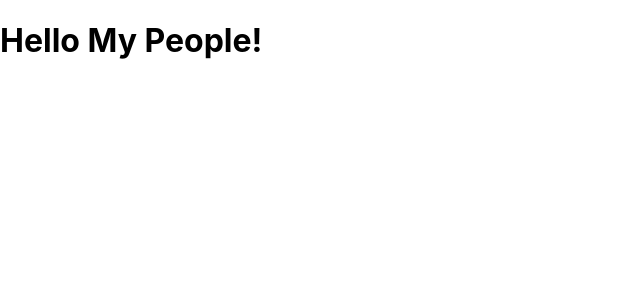
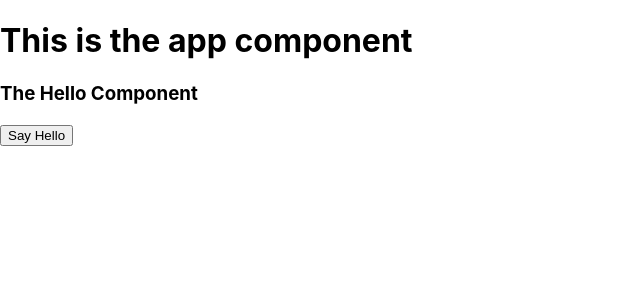
Before and after one commit to wizardcalidad/sentiment_analyser_react, a React (Create React App) app: page / in a window 1280 px wide. Shown: the top 300 px of the page, without its empty margins (0-640 px from the left). Built offline with nearby package versions, Linux system fonts and the light colour scheme.

Commit message:
The app component

```diff
--- a/src/App.js
+++ b/src/App.js
@@ -1,9 +1,12 @@
 import React from 'react';
+import Hello from './sayHello';
 
 function App(){
+
   return(
     <div>
-      <h1>  Hello My People!  </h1>
+      <h1>This is the app component</h1>
+      <Hello/>
     </div>
   );
 }
--- /dev/null
+++ b/src/sayHello.js
@@ -0,0 +1,15 @@
+import React from 'react';
+
+function Hello(){
+    const sayHello = () => {
+        console.log("hello");
+    };
+    return(
+        <div>
+            <h3>The Hello Component</h3>
+            <button onClick={sayHello}>Say Hello</button>
+        </div>
+    )
+}
+
+export default Hello;
```
